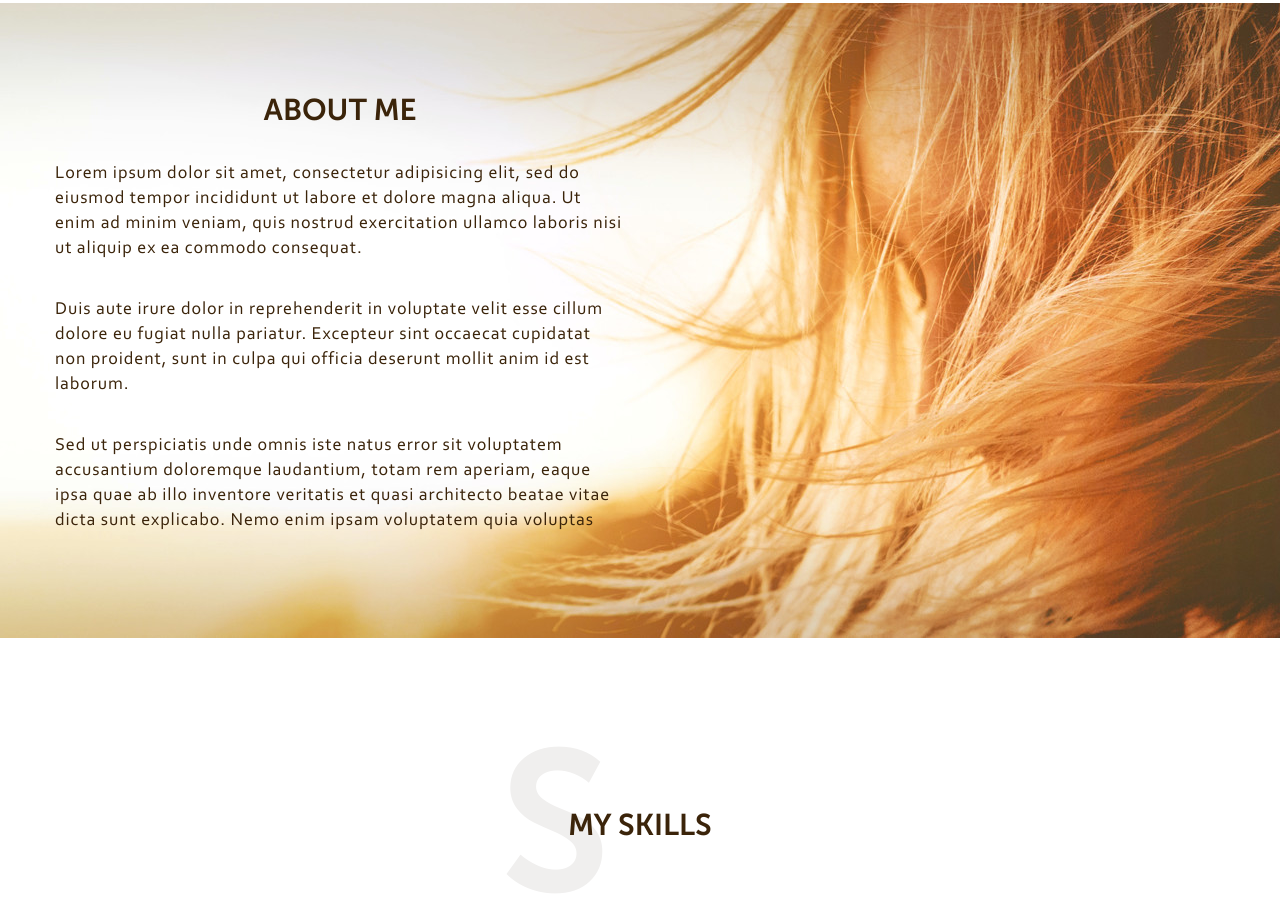
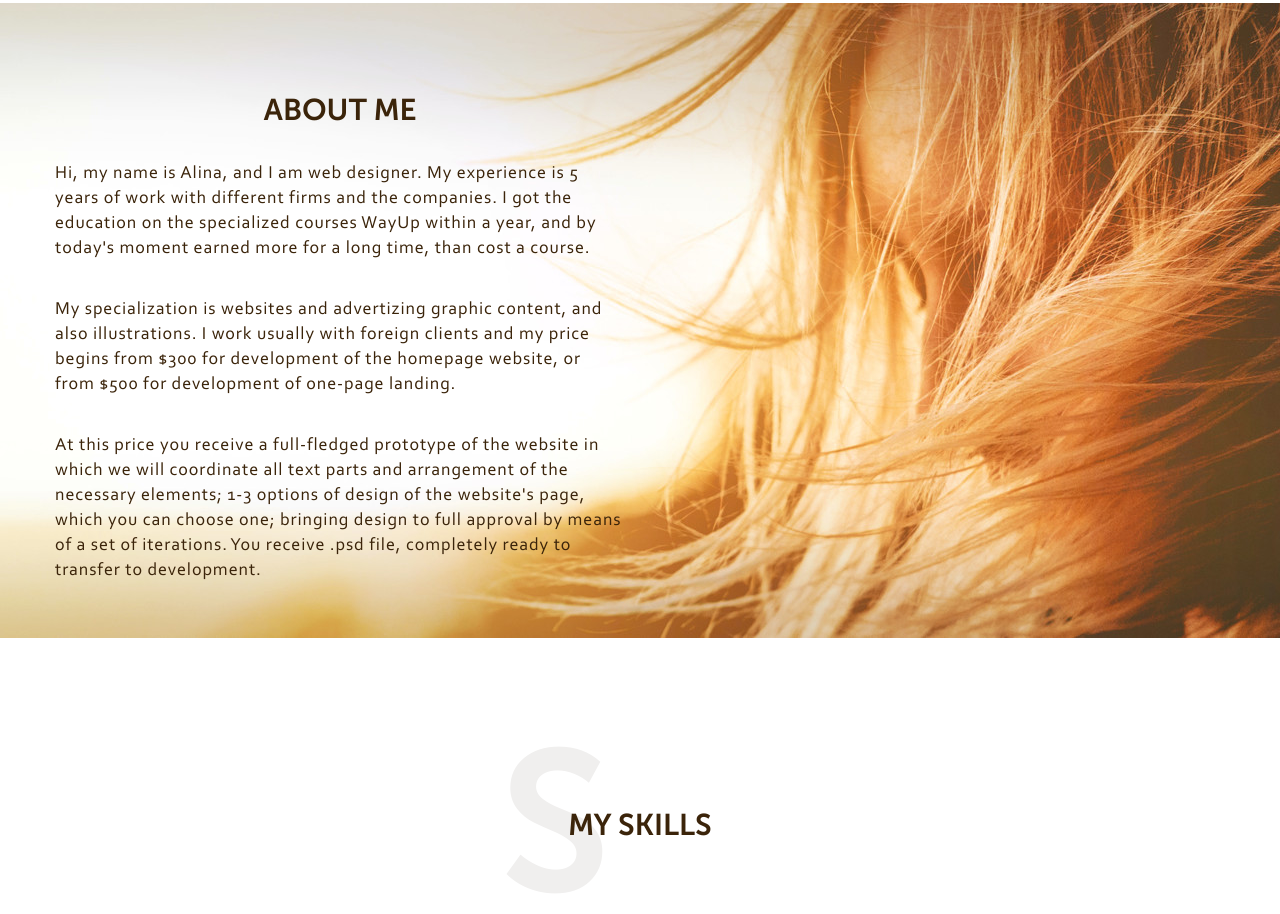
Before and after one commit to SiJunma/myportfolio, a plain HTML site: page index.html in a window 1280 px wide. Shown: the part 1264-2178 px from the top of the page. Drawn offline with Linux system fonts and the light colour scheme; files whose address does not match are found by name.

Commit message:
Update index.html

```diff
--- a/index.html
+++ b/index.html
@@ -72,11 +72,11 @@
         <div class="container">
             <div class="about__text">
                 <h2>About me</h2>
-                <p>Lorem ipsum dolor sit amet, consectetur adipisicing elit, sed do eiusmod tempor incididunt ut labore et dolore magna aliqua. Ut enim ad minim veniam, quis nostrud exercitation ullamco laboris nisi ut aliquip ex ea commodo consequat.</p>
+                <p>Hi, my name is Alina, and I am web designer. My experience is 5 years of work with different firms and the companies. I got the education on the specialized courses WayUp within a year, and by today's moment earned more for a long time, than cost a course.</p>
 
-                <p>Duis aute irure dolor in reprehenderit in voluptate velit esse cillum dolore eu fugiat nulla pariatur. Excepteur sint occaecat cupidatat non proident, sunt in culpa qui officia deserunt mollit anim id est laborum.</p>
+                <p>My specialization is websites and advertizing graphic content, and also illustrations. I work usually with foreign clients and my price begins from $300 for development of the homepage website, or from $500 for development of one-page landing.</p>
 
-                <p>Sed ut perspiciatis unde omnis iste natus error sit voluptatem accusantium doloremque laudantium, totam rem aperiam, eaque ipsa quae ab illo inventore veritatis et quasi architecto beatae vitae dicta sunt explicabo. Nemo enim ipsam voluptatem quia voluptas</p>
+                <p>At this price you receive a full-fledged prototype of the website in which we will coordinate all text parts and arrangement of the necessary elements; 1-3 options of design of the website's page, which you can choose one; bringing design to full approval by means of a set of iterations. You receive .psd file, completely ready to transfer to development.</p>
             </div>
         </div>
     </section>
```
